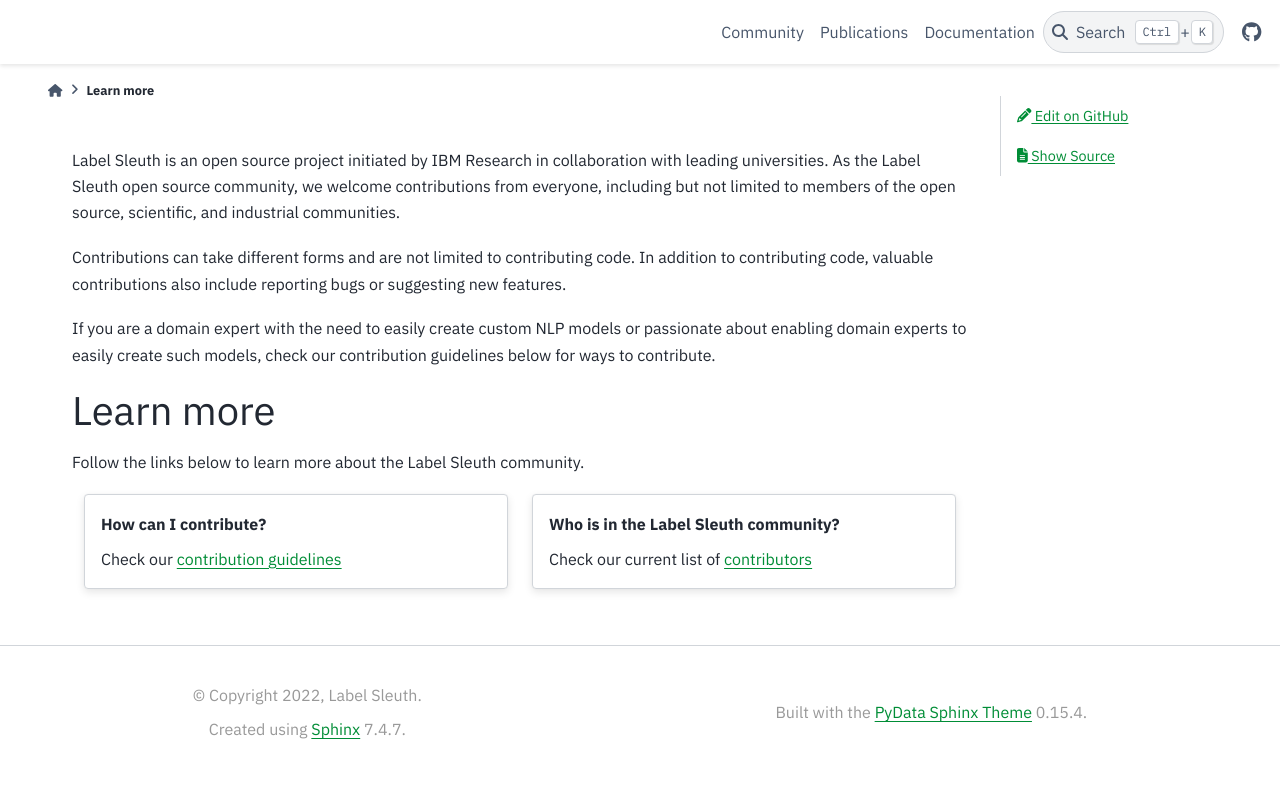
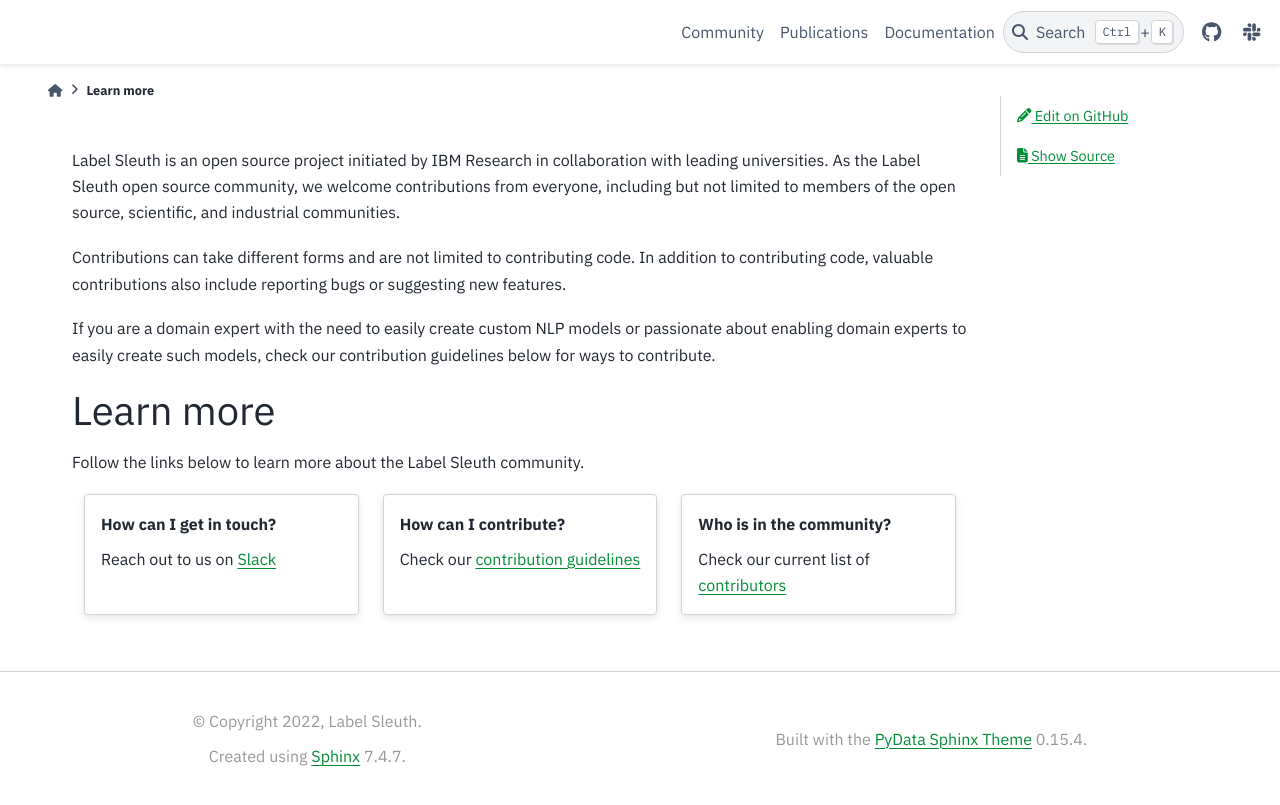
Before and after one commit to label-sleuth/label-sleuth.org, a Sphinx documentation site: the page built from docs/community_overview.md, in a window 1280 px wide. Shown: the top 805 px of the page. Built offline with Sphinx 7.4.7 and the PyData theme 0.15.4, drawn with Linux system fonts in a browser that asks for light colours.

Commit message:
Add links to slack workspace

```diff
--- a/docs/community_overview.md
+++ b/docs/community_overview.md
@@ -12,16 +12,26 @@
 
 Follow the links below to learn more about the Label Sleuth community.
 
-::::{grid} 2
+::::{grid} 3
+
+:::{grid-item-card}  How can I get in touch?
+:columns: 12 6 4 4
+:margin: 0 3 0 0
+
+Reach out to us on [Slack](https://join.slack.com/t/labelsleuth/shared_invite/zt-1h1exje12-wuSTcktxUVHefZgAZ9bEiQ)
+
+:::
+
 :::{grid-item-card}  How can I contribute?
-:columns: 12 6 6 6
+:columns: 12 6 4 4
 :margin: 0 3 0 0
 
 Check our [contribution guidelines](contributing)
 
 :::
-:::{grid-item-card}  Who is in the Label Sleuth community?
-:columns: 12 6 6 6
+
+:::{grid-item-card}  Who is in the community?
+:columns: 12 6 4 4
 :margin: 0 3 0 0
 
 Check our current list of [contributors](contributors)
--- a/docs/conf.py
+++ b/docs/conf.py
@@ -86,6 +86,12 @@
         "url": "https://github.com/label-sleuth/label-sleuth",
         "icon": "fab fa-github",
         "type": "fontawesome"
+      },
+      {
+        "name": "Slack",
+        "url": "https://join.slack.com/t/labelsleuth/shared_invite/zt-1h1exje12-wuSTcktxUVHefZgAZ9bEiQ",
+        "icon": "fab fa-slack",
+        "type": "fontawesome"
       }
   ],
   "favicons": [
```
